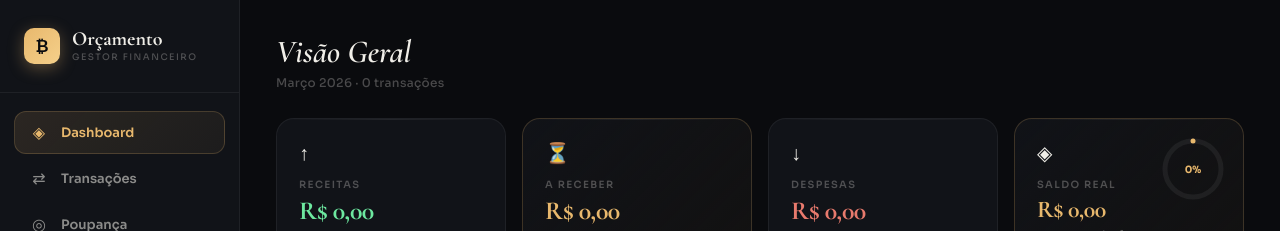
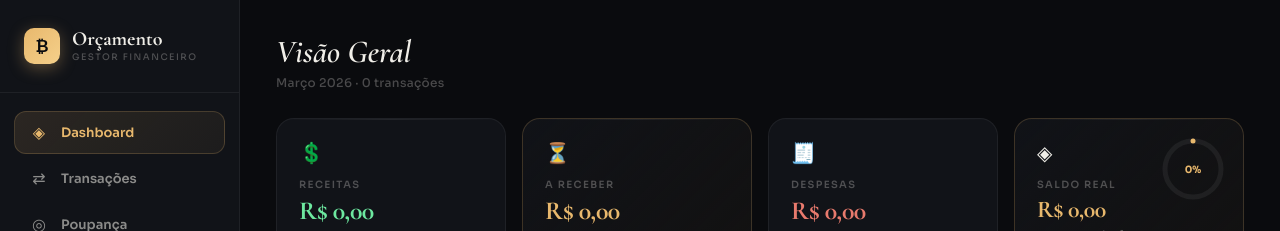
Before and after one commit to gxtavorocha/Gerenciador-Financeiro, a React (Vite) app: page / in a window 1280 px wide. Shown: the top 231 px of the page. Built offline with nearby package versions, Linux system fonts and the light colour scheme.

Commit message:
Mudança de icone de dinheiro do dashboard

```diff
--- a/src/App.jsx
+++ b/src/App.jsx
@@ -363,7 +363,7 @@ export default function App() {
           <div className="page-sub">{MONTHS[month]} {year} · {filtered.length} transações</div>
           <div className="cards-grid">
             <div className="stat-card">
-              <span className="stat-icon">↑</span>
+              <span className="stat-icon">💲</span>
               <div className="stat-label">Receitas</div>
               <div className="stat-value" style={{color:"var(--green)"}}>{fmt(totalIncome)}</div>
               <div className="stat-sub">{filtered.filter(t=>t.type==="income"&&t.received!==false).length} confirmadas</div>
@@ -375,7 +375,7 @@ export default function App() {
               <div className="stat-sub">{filtered.filter(t=>t.type==="income"&&t.received===false).length} pendentes</div>
             </div>
             <div className="stat-card">
-              <span className="stat-icon">↓</span>
+              <span className="stat-icon">🧾</span>
               <div className="stat-label">Despesas</div>
               <div className="stat-value" style={{color:"var(--red)"}}>{fmt(totalExpense)}</div>
               <div className="stat-sub">{totalIncome>0?fmtp((totalExpense/totalIncome)*100):"—"} da renda</div>
```
